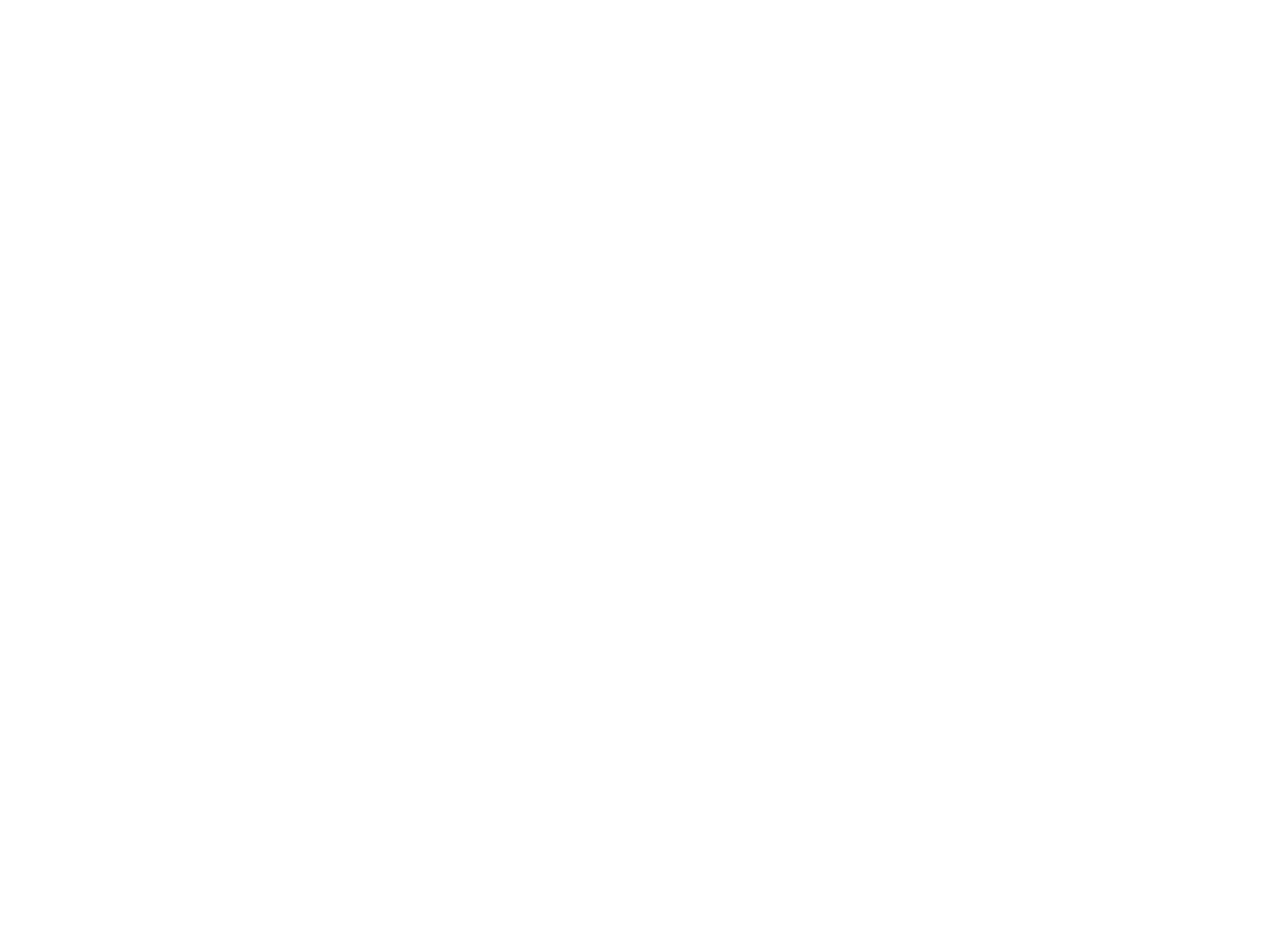
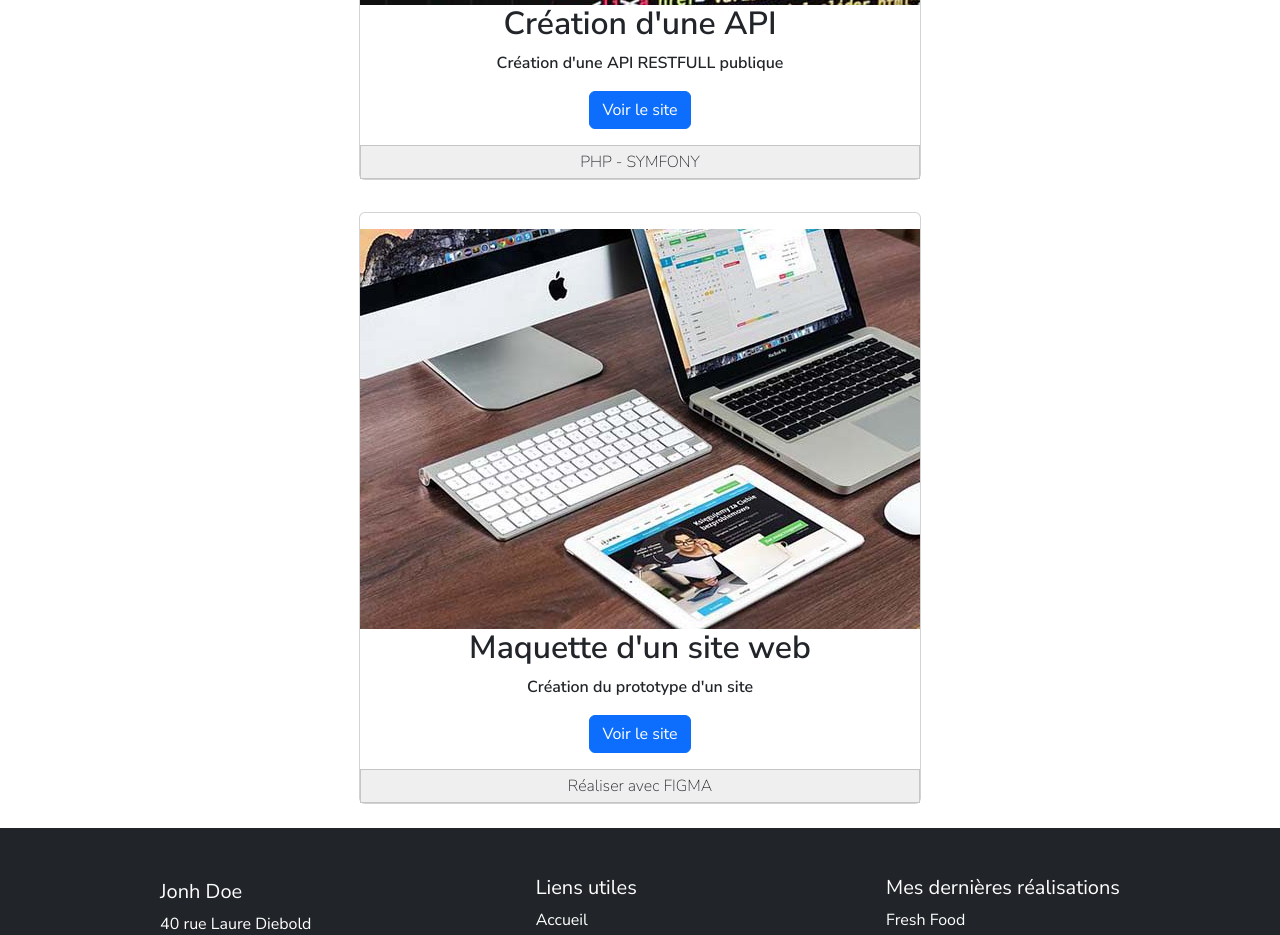
Before and after one commit to Simon69500/Portfolio---ReactJS, a React (Create React App) app: page /Portfolio in a window 1280 px wide. Shown: the part 3346-4281 px from the top of the page. Before the commit the page ends 800 px from the top, so only its background shows below. Built offline with nearby package versions, Linux system fonts and the light colour scheme.

Commit message:
upgrade portfolio

```diff
--- a/src/pages/portfolio.jsx
+++ b/src/pages/portfolio.jsx
@@ -1,9 +1,139 @@
+import '../sass/pages/portfolio.scss';
+
+import Footer from "../component/footer"
 import Header from "../component/header"
 
 export default function Portfolio() {
 return(
     <div>
     <Header/>
+
+     <div className='containerPortfolio'>
+
+            {/* Bannière*/}
+            <img
+                src="/img/banner.jpg"
+                className="card-img rounded-0 h-100 object-fit-cover"
+                alt="une personne qui travaille sur son ordinateur"
+            />
+
+                {/* Titre Principal de la page */}
+            <section className='d-flex flex-column align-items-center justify-content-between m-1 p-1'>
+                <h1 className='cardTitle card-title'>Portfolio</h1>
+                <p className=''>Voici quelques-unes de mes réalisations</p>
+                <div className='border-bottom border-primary border-4 w-25 align-content-center mb-5 mt-2'></div>
+
+
+                        {/* Card 1 - Fresh Food */}
+                <div className='card d-flex flex-column align-items-center m-3'>
+                    <div className=' py-3'>
+                        <img
+                            src="/img/portfolio/fresh-food.jpg"
+                            className="card-img rounded-0 h-100 object-fit-cover"
+                            alt="une personne qui travaille sur son ordinateur"
+                        />
+                        <h2 className='cardTitle card-title'>Fresh Food</h2>
+                        <p className='px-3'>
+                            Site de vente des produits frais en ligne
+                        </p>
+                        <button type="button" class="btn btn-primary">Voir le site</button>
+                    </div>
+                    <p className='textBottomCard card d-flex flex-column align-items-center m-0 w-100 rounded-0 p-1 fw-light'>Site réalisé avec PHP et MySQL</p>
+                </div>
+
+
+                        {/* Card 2 - Restaurant Akira */}
+                <div className='card d-flex flex-column align-items-center m-3'>
+                    <div className=' py-3'>
+                    <img
+                        src="/img/portfolio/restaurant-japonais.jpg"
+                        className="card-img rounded-0 h-100 object-fit-cover"
+                        alt="une personne qui travaille sur son ordinateur"
+                    />
+                    <h2 className='cardTitle card-title fw-bolder '>Restaurant Akira</h2>
+                    <p className='px-3 fw-bold'>
+                       Site de vente des produits frais en ligne
+                    </p>
+                    <button type="button" class="btn btn-primary">Voir le site</button>
+                    </div>
+                    <p className='textBottomCard card d-flex flex-column align-items-center m-0 w-100 rounded-0 p-1 fw-light'>Site réalisé avec WordPress</p>
+                </div>
+
+
+                        {/* Card 3 - Espace bien-être */}
+                <div className='card d-flex flex-column align-items-center m-3'>
+                    <div className=' py-3'>
+                    <img
+                        src="/img/portfolio/espace-bien-etre.jpg"
+                        className="card-img rounded-0 h-100 object-fit-cover"
+                        alt="une personne qui travaille sur son ordinateur"
+                    />
+                    <h2 className='cardTitle card-title fw-bolder '>Espace bien-être</h2>
+                    <p className='px-3 fw-bold'>
+                       Site de bien-être en ligne
+                    </p>
+                    <button type="button" class="btn btn-primary">Voir le site</button>
+                    </div>
+                    <p className='textBottomCard card d-flex flex-column align-items-center m-0 w-100 rounded-0 p-1 fw-light'>Site réalisé avec LARAVEL</p>
+                </div>
+
+
+                        {/* Card 4 - SEO */}
+                <div className='card d-flex flex-column align-items-center m-3'>
+                    <div className=' py-3'>
+                    <img
+                        src="/img/portfolio/seo.jpg"
+                        className="card-img rounded-0 h-100 object-fit-cover"
+                        alt="une personne qui travaille sur son ordinateur"
+                    />
+                    <h2 className='cardTitle card-title fw-bolder '>SEO</h2>
+                    <p className='px-3 fw-bold'>
+                       Amélioration du référencement d'un site e-commerce
+                    </p>
+                    <button type="button" class="btn btn-primary">Voir le site</button>
+                    </div>
+                    <p className='textBottomCard card d-flex flex-column align-items-center m-0 w-100 rounded-0 p-1 fw-light'>Utilisation des outils SEO</p>
+                </div>
+
+
+                        {/* Card 5 - Création d'une API */}
+                <div className='card d-flex flex-column align-items-center m-3'>
+                    <div className=' py-3'>
+                    <img
+                        src="/img/portfolio/coder.jpg"
+                        className="card-img rounded-0 h-100 object-fit-cover"
+                        alt="une personne qui travaille sur son ordinateur"
+                    />
+                    <h2 className='cardTitle card-title fw-bolder '>Création d'une API</h2>
+                    <p className='px-3 fw-bold'>
+                       Création d'une API RESTFULL publique
+                    </p>
+                    <button type="button" class="btn btn-primary">Voir le site</button>
+                    </div>
+                    <p className='textBottomCard card d-flex flex-column align-items-center m-0 w-100 rounded-0 p-1 fw-light'>PHP - SYMFONY</p>
+                </div>
+
+
+                        {/* Card 6 - Maquette d'un site web */}
+                 <div className='card d-flex flex-column align-items-center m-3'>
+                    <div className=' py-3'>
+                    <img
+                        src="/img/portfolio/screens.jpg"
+                        className="card-img rounded-0 h-100 object-fit-cover"
+                        alt="une personne qui travaille sur son ordinateur"
+                    />
+                    <h2 className='cardTitle card-title fw-bolder '>Maquette d'un site web</h2>
+                    <p className='px-3 fw-bold'>
+                       Création du prototype d'un site
+                    </p>
+                    <button type="button" class="btn btn-primary">Voir le site</button>
+                    </div>
+                    <p className='textBottomCard card d-flex flex-column align-items-center m-0 w-100 rounded-0 p-1 fw-light'>Réaliser avec FIGMA</p>
+                </div>
+            </section>
+        </div>
+
+    <Footer/>
     </div>
 )
 };
--- /dev/null
+++ b/src/sass/pages/portfolio.css
@@ -0,0 +1,3 @@
+
+
+/*# sourceMappingURL=portfolio.css.map */
--- /dev/null
+++ b/src/sass/pages/portfolio.scss
@@ -0,0 +1,30 @@
+@import '../font.scss';
+@import '../variables';
+
+.containerPortfolio {
+    @include font-main-text;
+
+    .card {
+      &:hover {
+        background-color: #efefef;
+        box-shadow: 0 4px 8px rgba(108, 117, 125, 0.3);
+        border: 1px solid #dee2e6;
+        cursor: pointer;
+        transition: background-color 0.3s ease, box-shadow 0.3s ease;
+  }
+    }
+
+    .cardTitle {
+        @include font-main-title;
+    }
+
+    .textBottomCard {
+        background-color: #efefef;
+    }
+
+    .btn{
+        &:hover {
+            background-color: #80a6df;
+        }
+    }
+}
```
Also changed, not shown: 1 other file (tests, documents, lock files or other folders).
